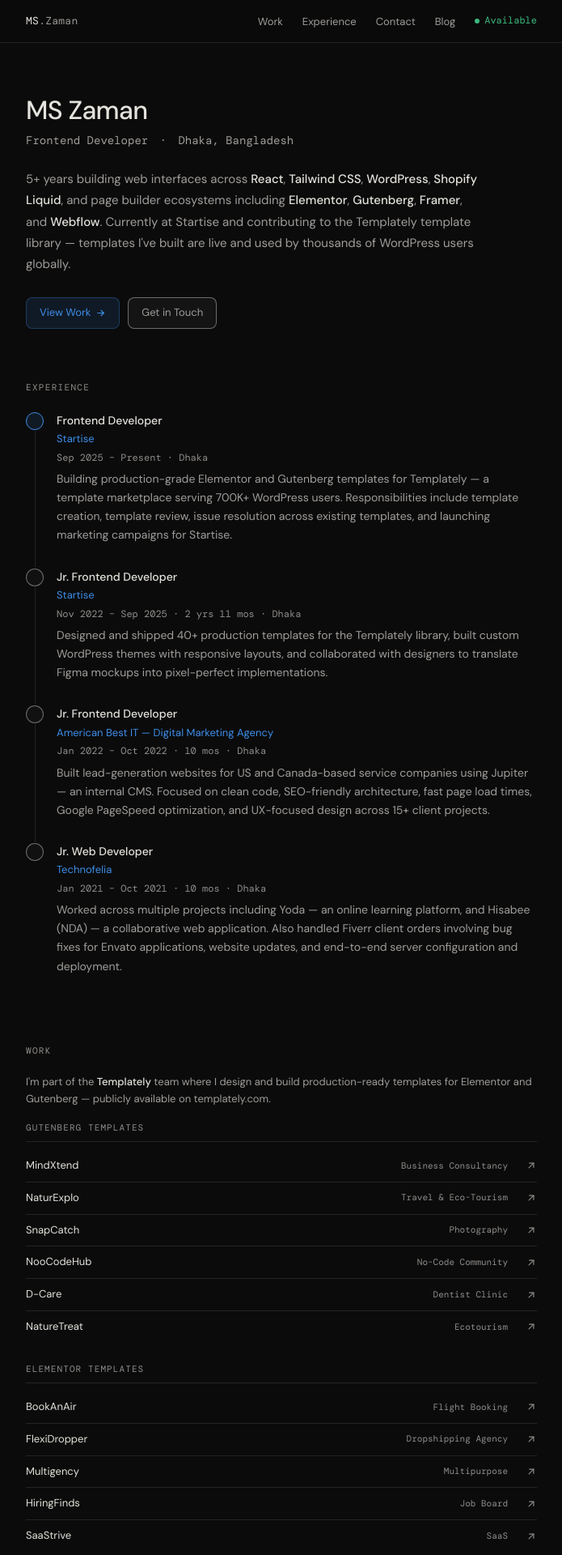
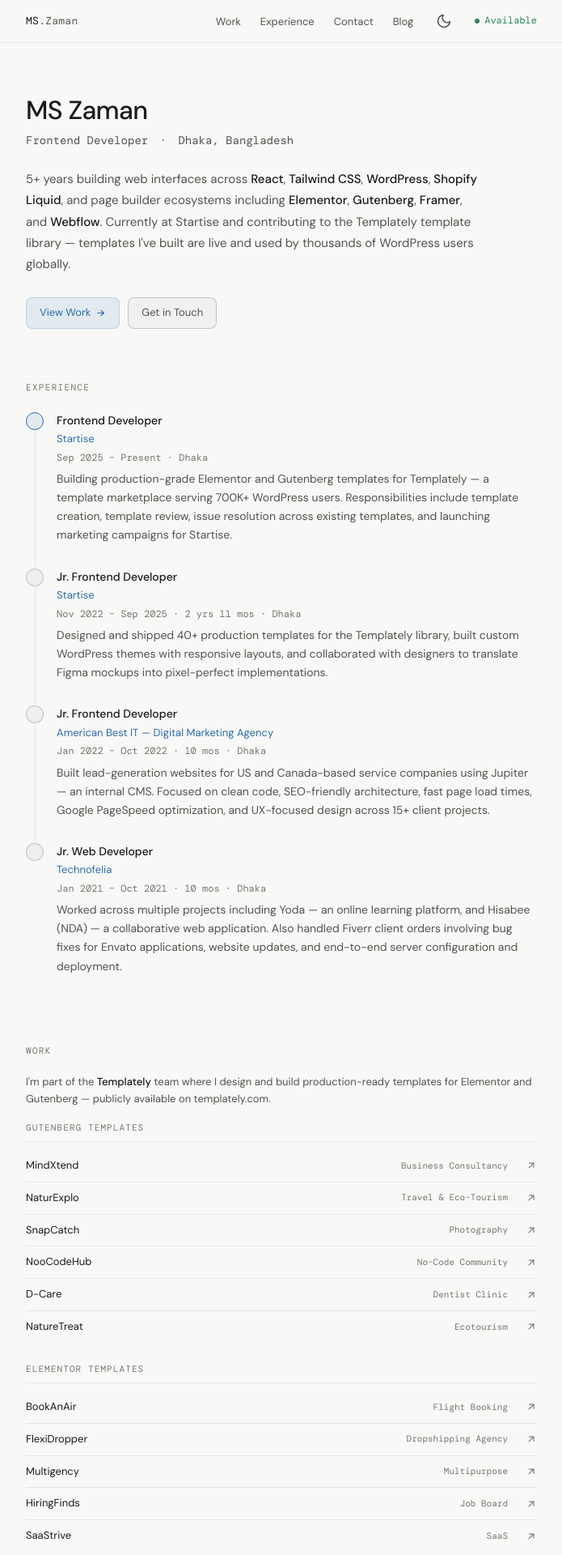
Before and after one commit to ms-zaman/ms-zman-portfolio, a React (Vite) app: page / in a window 1280 px wide. Shown: the top 1920 px of the page at 81% size, without its empty margins (292-987 px from the left). Built offline with nearby package versions, Linux system fonts and the light colour scheme.

Commit message:
feat: implement light/dark mode theme switching with system preference support and persistent local storage.

```diff
--- a/index.html
+++ b/index.html
@@ -22,6 +22,25 @@
     <meta name="twitter:description" content="5+ years building web interfaces across React, Tailwind CSS, WordPress, Shopify Liquid, and page builder ecosystems." />
 
     <title>MS Zaman — Frontend Developer</title>
+
+    <!-- Theme Initialization: Prevents flash of unstyled content (FOUC) -->
+    <script>
+      (function() {
+        try {
+          var savedTheme = localStorage.getItem('theme');
+          if (savedTheme === 'light') {
+            document.documentElement.setAttribute('data-theme', 'light');
+          } else if (savedTheme === 'dark') {
+            document.documentElement.removeAttribute('data-theme'); // default is dark
+          } else {
+            // Fallback to system preference
+            if (window.matchMedia('(prefers-color-scheme: light)').matches) {
+              document.documentElement.setAttribute('data-theme', 'light');
+            }
+          }
+        } catch (e) {}
+      })();
+    </script>
 
     <!--
       PERFORMANCE: Non-render-blocking font loading strategy.
--- a/src/components/Navigation.jsx
+++ b/src/components/Navigation.jsx
@@ -1,5 +1,6 @@
 import { useState, useEffect, useRef, useCallback } from 'react';
 import { Link, useLocation } from 'react-router-dom';
+import ThemeToggle from './ThemeToggle';
 
 const Navigation = () => {
   const [isOpen, setIsOpen] = useState(false);
@@ -45,6 +46,9 @@
           <li><a href={isHome ? '#experience' : '/#experience'}>Experience</a></li>
           <li><a href={isHome ? '#contact' : '/#contact'}>Contact</a></li>
           <li><Link to="/blog">Blog</Link></li>
+          <li style={{ display: 'flex', alignItems: 'center' }}>
+            <ThemeToggle />
+          </li>
           <li>
             <span className="status-badge">
               <span className="status-dot" aria-hidden="true"></span>
@@ -72,7 +76,6 @@
         </button>
       </div>
 
-      {/* Mobile Navigation */}
       <div
         ref={menuRef}
         id={menuId}
@@ -83,10 +86,13 @@
         <a href={isHome ? '#experience' : '/#experience'} onClick={closeMenu} role="menuitem">Experience</a>
         <a href={isHome ? '#contact' : '/#contact'} onClick={closeMenu} role="menuitem">Contact</a>
         <Link to="/blog" onClick={closeMenu} role="menuitem">Blog</Link>
-        <span className="status-badge" style={{ padding: '0.5rem 0' }}>
-          <span className="status-dot" aria-hidden="true"></span>
-          Available
-        </span>
+        <div style={{ display: 'flex', alignItems: 'center', justifyContent: 'space-between', padding: '0.5rem 0' }}>
+          <span className="status-badge">
+            <span className="status-dot" aria-hidden="true"></span>
+            Available
+          </span>
+          <ThemeToggle />
+        </div>
       </div>
     </nav>
   );
--- /dev/null
+++ b/src/components/ThemeToggle.jsx
@@ -0,0 +1,103 @@
+import { useState, useEffect } from 'react';
+
+export const IconSun = (props) => (
+  <svg
+    width="1em"
+    height="1em"
+    viewBox="0 0 24 24"
+    fill="none"
+    stroke="currentColor"
+    strokeWidth="2"
+    strokeLinecap="round"
+    strokeLinejoin="round"
+    aria-hidden="true"
+    style={{ display: 'inline-block', verticalAlign: '-0.125em' }}
+    {...props}
+  >
+    <circle cx="12" cy="12" r="5" />
+    <path d="M12 1v2M12 21v2M4.2 4.2l1.4 1.4M18.4 18.4l1.4 1.4M1 12h2M21 12h2M4.2 19.8l1.4-1.4M18.4 5.6l1.4-1.4" />
+  </svg>
+);
+
+export const IconMoon = (props) => (
+  <svg
+    width="1em"
+    height="1em"
+    viewBox="0 0 24 24"
+    fill="none"
+    stroke="currentColor"
+    strokeWidth="2"
+    strokeLinecap="round"
+    strokeLinejoin="round"
+    aria-hidden="true"
+    style={{ display: 'inline-block', verticalAlign: '-0.125em' }}
+    {...props}
+  >
+    <path d="M21 12.79A9 9 0 1 1 11.21 3 7 7 0 0 0 21 12.79z" />
+  </svg>
+);
+
+const ThemeToggle = ({ className = '' }) => {
+  const [theme, setTheme] = useState('dark');
+
+  // Initialize theme on mount
+  useEffect(() => {
+    const savedTheme = localStorage.getItem('theme');
+    const systemPrefersLight = window.matchMedia('(prefers-color-scheme: light)').matches;
+
+    if (savedTheme) {
+      setTheme(savedTheme);
+    } else if (systemPrefersLight) {
+      setTheme('light');
+    }
+  }, []);
+
+  const toggleTheme = () => {
+    const newTheme = theme === 'dark' ? 'light' : 'dark';
+
+    // Add transition class for smooth color change
+    document.documentElement.classList.add('theme-transition');
+
+    // Update theme
+    if (newTheme === 'light') {
+      document.documentElement.setAttribute('data-theme', 'light');
+    } else {
+      document.documentElement.removeAttribute('data-theme');
+    }
+
+    // Save to state and storage
+    setTheme(newTheme);
+    localStorage.setItem('theme', newTheme);
+
+    // Remove transition class after animation completes
+    setTimeout(() => {
+      document.documentElement.classList.remove('theme-transition');
+    }, 300);
+  };
+
+  return (
+    <button
+      onClick={toggleTheme}
+      className={`theme-toggle ${className}`}
+      aria-label={`Switch to ${theme === 'dark' ? 'light' : 'dark'} mode`}
+      title={`Switch to ${theme === 'dark' ? 'light' : 'dark'} mode`}
+      style={{
+        background: 'none',
+        border: 'none',
+        color: 'var(--text-2)',
+        cursor: 'pointer',
+        padding: '4px',
+        display: 'flex',
+        alignItems: 'center',
+        justifyContent: 'center',
+        transition: 'color 0.15s',
+      }}
+      onMouseEnter={(e) => e.currentTarget.style.color = 'var(--text)'}
+      onMouseLeave={(e) => e.currentTarget.style.color = 'var(--text-2)'}
+    >
+      {theme === 'dark' ? <IconSun width="20" height="20" /> : <IconMoon width="20" height="20" />}
+    </button>
+  );
+};
+
+export default ThemeToggle;
--- a/src/index.css
+++ b/src/index.css
@@ -16,6 +16,63 @@
   --r-md: 8px;
   --font: 'DM Sans', sans-serif;
   --mono: 'DM Mono', monospace;
+
+  /* Theme-specific tokens (Defaults to Dark) */
+  --nav-bg: rgba(11, 11, 11, 0.85);
+  --mobile-nav-bg: rgba(11, 11, 11, 0.95);
+  --ghost-bg: rgba(255, 255, 255, 0.04);
+  --ghost-bg-hover: rgba(255, 255, 255, 0.08);
+  --ghost-border-hover: rgba(255, 255, 255, 0.35);
+  --selection-bg: rgba(61, 142, 232, 0.3);
+  --accent-border: rgba(61, 142, 232, 0.3);
+  --accent-hover: rgba(61, 142, 232, 0.2);
+  --accent-status-border: rgba(61, 142, 232, 0.25);
+  --green-status-border: rgba(61, 186, 127, 0.25);
+  --shadow-card: 0 10px 30px -10px rgba(0, 0, 0, 0.5);
+  --code-color: #ff7b72;
+  --surface: #111111; /* Fallback mapping for blog */
+  --text-muted: var(--text-2); /* Fallback mapping for blog */
+  --primary: var(--accent); /* Fallback mapping for blog */
+  --radius-md: var(--r-md);
+  --radius-lg: 12px;
+}
+
+/* ===== LIGHT THEME ===== */
+[data-theme="light"] {
+  --bg: #f8f8f6;
+  --bg-2: #f0efed;
+  --bg-3: #e8e7e5;
+  --text: #1a1a1a;
+  --text-2: #555250;
+  --text-3: #787572;
+  --border: rgba(0, 0, 0, 0.08);
+  --border-2: rgba(0, 0, 0, 0.18);
+  --accent: #2b6cb0;
+  --accent-dim: rgba(43, 108, 176, 0.10);
+  --green: #27875e;
+  --green-dim: rgba(39, 135, 94, 0.10);
+
+  --nav-bg: rgba(248, 248, 246, 0.85);
+  --mobile-nav-bg: rgba(248, 248, 246, 0.95);
+  --ghost-bg: rgba(0, 0, 0, 0.03);
+  --ghost-bg-hover: rgba(0, 0, 0, 0.06);
+  --ghost-border-hover: rgba(0, 0, 0, 0.15);
+  --selection-bg: rgba(43, 108, 176, 0.2);
+  --accent-border: rgba(43, 108, 176, 0.2);
+  --accent-hover: rgba(43, 108, 176, 0.15);
+  --accent-status-border: rgba(43, 108, 176, 0.2);
+  --green-status-border: rgba(39, 135, 94, 0.2);
+  --shadow-card: 0 10px 30px -10px rgba(0, 0, 0, 0.08);
+  --code-color: #cf222e;
+  --surface: #f0efed;
+}
+
+/* Theme Transition Class */
+html.theme-transition,
+html.theme-transition *,
+html.theme-transition *::before,
+html.theme-transition *::after {
+  transition: background-color 0.3s ease, color 0.3s ease, border-color 0.3s ease, box-shadow 0.3s ease !important;
 }
 
 /* ===== BASE ===== */
@@ -43,7 +100,7 @@
 }
 
 ::selection {
-  background: rgba(61, 142, 232, 0.3);
+  background: var(--selection-bg);
   color: var(--text);
 }
 
@@ -79,7 +136,7 @@
   z-index: 999;
   padding: 8px 16px;
   background: var(--accent);
-  color: #fff;
+  color: var(--bg);
   font-size: 13px;
   font-family: var(--mono);
   border-radius: var(--r-md);
@@ -114,7 +171,7 @@
   position: sticky;
   top: 0;
   z-index: 100;
-  background: rgba(11, 11, 11, 0.85);
+  background: var(--nav-bg);
   backdrop-filter: blur(12px);
   border-bottom: 0.5px solid var(--border);
 }
@@ -214,7 +271,7 @@
   flex-direction: column;
   padding: 0.75rem 1.5rem 1rem;
   border-top: 0.5px solid var(--border);
-  background: rgba(11, 11, 11, 0.95);
+  background: var(--mobile-nav-bg);
   backdrop-filter: blur(12px);
 }
 
@@ -320,23 +377,23 @@
 
 .btn-primary {
   background: var(--accent-dim);
-  border-color: rgba(61, 142, 232, 0.3);
+  border-color: var(--accent-border);
   color: var(--accent);
 }
 
 .btn-primary:hover {
-  background: rgba(61, 142, 232, 0.2);
+  background: var(--accent-hover);
 }
 
 .btn-ghost {
-  background: rgba(255, 255, 255, 0.04);
+  background: var(--ghost-bg);
   border-color: var(--border-2);
   color: var(--text-2);
 }
 
 .btn-ghost:hover {
-  background: rgba(255, 255, 255, 0.08);
-  border-color: rgba(255, 255, 255, 0.35);
+  background: var(--ghost-bg-hover);
+  border-color: var(--ghost-border-hover);
   color: var(--text);
 }
 
@@ -686,13 +743,13 @@
 .build-card-status.planned {
   color: var(--accent);
   background: var(--accent-dim);
-  border: 0.5px solid rgba(61, 142, 232, 0.25);
+  border: 0.5px solid var(--accent-status-border);
 }
 
 .build-card-status.in-progress {
   color: var(--green);
   background: var(--green-dim);
-  border: 0.5px solid rgba(61, 186, 127, 0.25);
+  border: 0.5px solid var(--green-status-border);
 }
 
 .build-card-desc {
@@ -930,7 +987,7 @@
 .search-input:focus {
   outline: none;
   border-color: var(--primary);
-  box-shadow: 0 0 0 2px rgba(99, 102, 241, 0.2);
+  box-shadow: 0 0 0 2px var(--accent-dim);
 }
 
 .tags-container {
@@ -979,7 +1036,7 @@
 .post-card:hover {
   transform: translateY(-4px);
   border-color: var(--primary);
-  box-shadow: 0 10px 30px -10px rgba(0, 0, 0, 0.5);
+  box-shadow: var(--shadow-card);
 }
 
 .post-card-link {
@@ -1023,7 +1080,7 @@
 .post-tag-chip {
   font-size: 0.75rem;
   color: var(--primary);
-  background: rgba(99, 102, 241, 0.1);
+  background: var(--accent-dim);
   padding: 0.25rem 0.75rem;
   border-radius: 100px;
   font-weight: 600;
@@ -1100,7 +1157,7 @@
   color: var(--primary);
   text-decoration: underline;
   text-underline-offset: 4px;
-  text-decoration-color: rgba(99, 102, 241, 0.3);
+  text-decoration-color: var(--accent-border);
   transition: all 0.2s ease;
 }
 
@@ -1135,7 +1192,7 @@
   border-radius: 0.25rem;
   font-family: monospace;
   font-size: 0.9em;
-  color: #ff7b72;
+  color: var(--code-color);
 }
 
 .markdown-content .code-block {
@@ -1215,7 +1272,7 @@
 .load-more-btn:hover {
   background: var(--primary);
   border-color: var(--primary);
-  color: white;
+  color: var(--bg);
   transform: translateY(-2px);
-  box-shadow: 0 4px 12px rgba(99, 102, 241, 0.3);
+  box-shadow: 0 4px 12px var(--accent-dim);
 }
```
